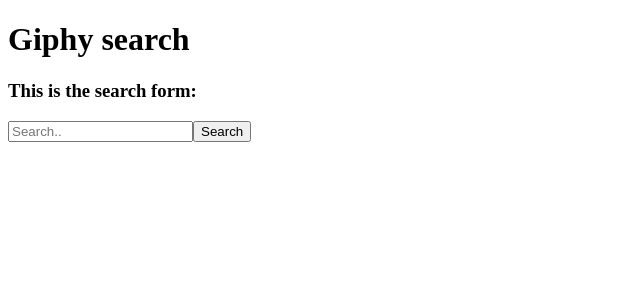
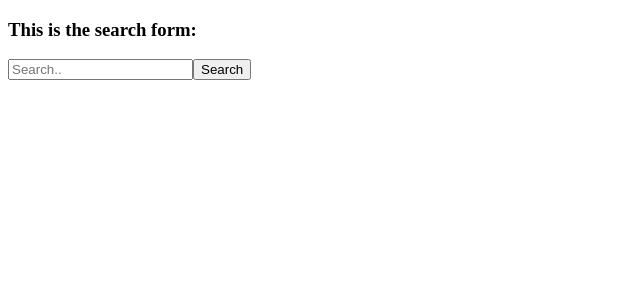
Before and after one commit to ntxooyaj89/group-giphy-saga-project-master, a React (Create React App) app: page / in a window 1280 px wide. Shown: the top 300 px of the page, without its empty margins (0-640 px from the left). Built offline with nearby package versions, Linux system fonts and the light colour scheme.

Commit message:
Setup router in 'App.js'.

```diff
--- a/package.json
+++ b/package.json
@@ -12,6 +12,7 @@
     "react": "^16.3.0",
     "react-dom": "^16.3.0",
     "react-redux": "^6.0.0",
+    "react-router-dom": "^4.3.1",
     "react-scripts": "^2.1.1",
     "redux-logger": "^3.0.6",
     "redux-saga": "^1.0.0"
--- a/src/components/App/App.js
+++ b/src/components/App/App.js
@@ -1,14 +1,20 @@
 import React, { Component } from 'react';
-import Header from './../Header/Header.js';
+import { HashRouter as Router, Route } from 'react-router-dom';
+import FavoriteGifs from '../FavoriteGifs/FavoriteGifs.js';
 import SearchGif from './../SearchGif/SearchGif.js';
 
 
 class App extends Component {
   render() {
     return (
-      <div>
-        <Header className='App-header' title={'title'}/>
-        <SearchGif />
+      <div className="App">
+        <Router>
+          <div>
+            <Route exact path="/" component={SearchGif} />
+            <Route exact path="/search" component={SearchGif} />
+            <Route exact path="/favorite" component={FavoriteGifs} />
+          </div>
+        </Router>
       </div>
     );
   }
```
Also changed, not shown: src/components/FavoriteButton/FavoriteButton.js (added, +23 -0 lines).
